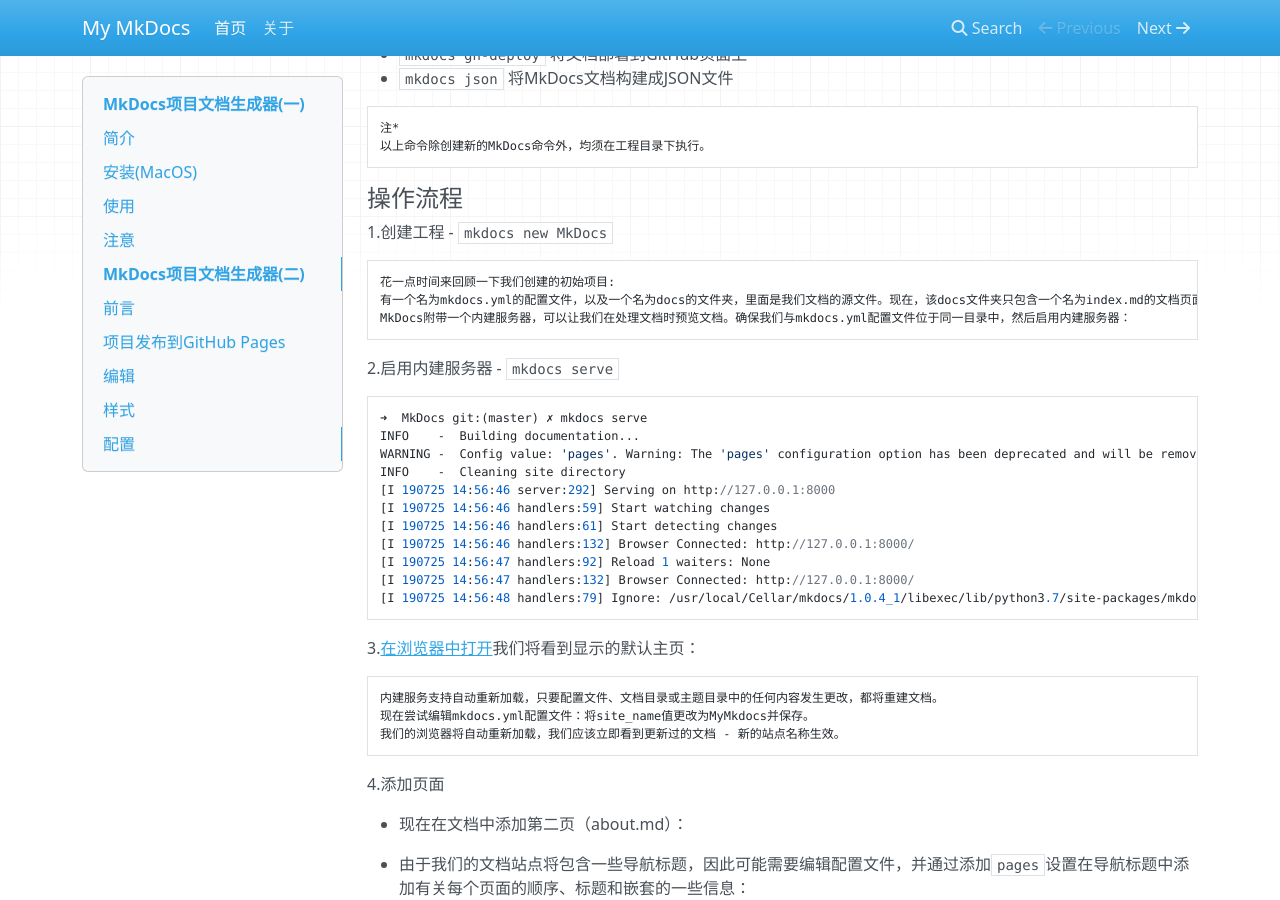
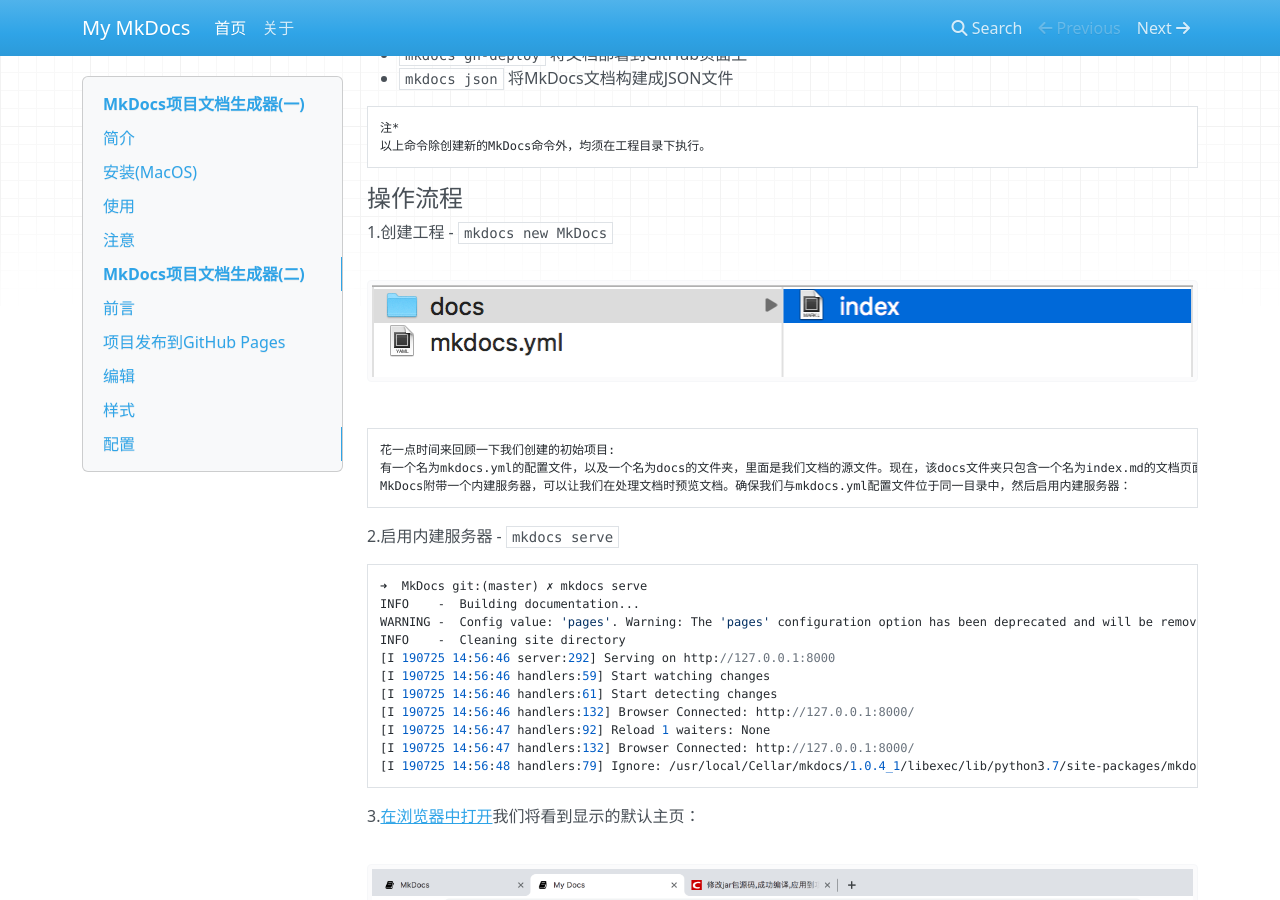
Before and after one commit to MoeRookie/MkDocs, an MkDocs documentation site: the page built from docs/index.md, in a window 1280 px wide and 900 px high, scrolled down 1208 px. Built offline with MkDocs 1.6.1, drawn with Linux system fonts in a browser that asks for light colours; nearby versions of some CDN libraries; old or Windows-style settings are respelled for this version of MkDocs.

Commit message:
生成网络图片

````diff
--- a/docs/index.md
+++ b/docs/index.md
@@ -70,6 +70,8 @@
 
 1.创建工程 - `mkdocs new MkDocs`
 
+![](https://raw.githubusercontent.com/MoeRookie/MkDocs/master/docs/img/index/回顾一下我们创建的初始项目.png)
+
 ```java
 花一点时间来回顾一下我们创建的初始项目:
 有一个名为mkdocs.yml的配置文件，以及一个名为docs的文件夹，里面是我们文档的源文件。现在，该docs文件夹只包含一个名为index.md的文档页面。
@@ -94,11 +96,15 @@ INFO    -  Cleaning site directory
 
 3.[在浏览器中打开](http://127.0.0.1:8000/)我们将看到显示的默认主页：
 
+![默认主页](https://raw.githubusercontent.com/MoeRookie/MkDocs/master/docs/img/index/默认主页.png)
+
 ```java
 内建服务支持自动重新加载，只要配置文件、文档目录或主题目录中的任何内容发生更改，都将重建文档。
 现在尝试编辑mkdocs.yml配置文件：将site_name值更改为MyMkdocs并保存。
 我们的浏览器将自动重新加载，我们应该立即看到更新过的文档 - 新的站点名称生效。
 ```
+
+![新的站点名称生效](https://raw.githubusercontent.com/MoeRookie/MkDocs/master/docs/img/index/新的站点名称生效.png)
 
 4.添加页面
 
````
Also changed, not shown: other parts of docs/index.md (+4 -0 lines).
